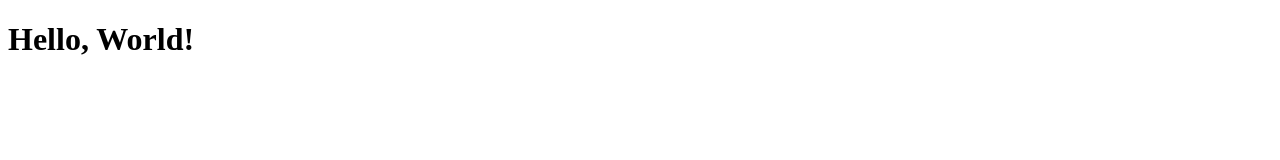
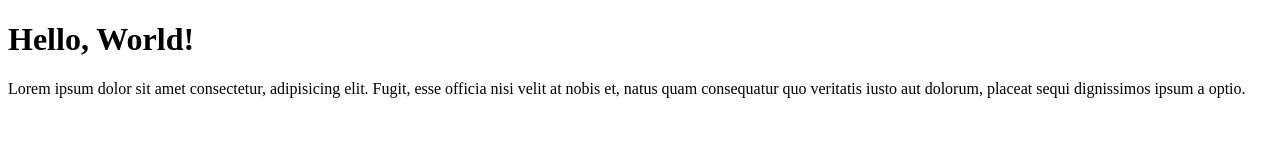
Before and after one commit to realyashsehgal/studious-octo-waffle, a plain HTML site: page site/index.html in a window 1280 px wide. Drawn offline with Linux system fonts and the light colour scheme.

Commit message:
new changes

```diff
--- a/site/index.html
+++ b/site/index.html
@@ -7,5 +7,6 @@
 </head>
 <body>
     <h1>Hello, World!</h1>
+    <p>Lorem ipsum dolor sit amet consectetur, adipisicing elit. Fugit, esse officia nisi velit at nobis et, natus quam consequatur quo veritatis iusto aut dolorum, placeat sequi dignissimos ipsum a optio.</p>
 </body>
 </html>
```
